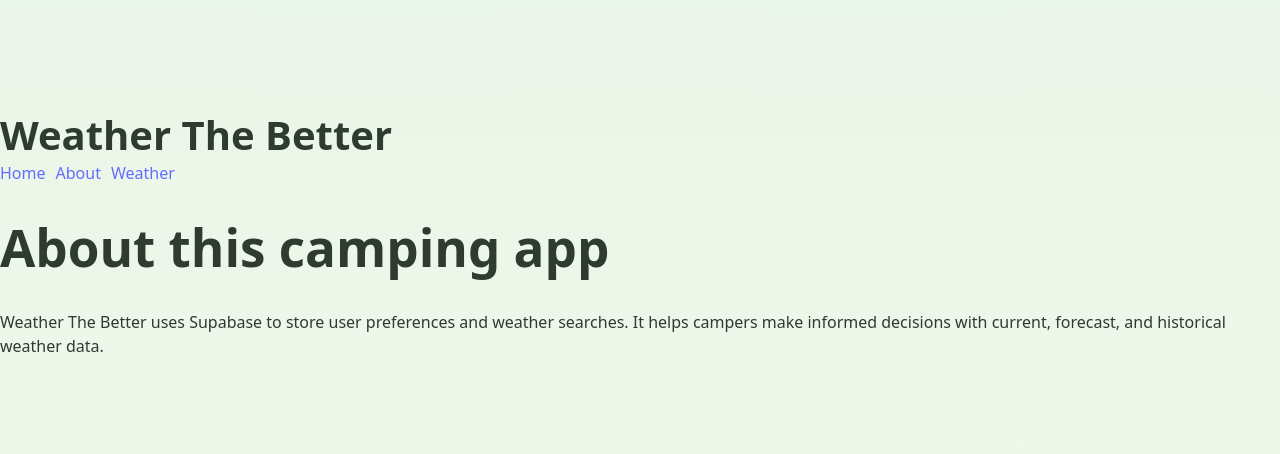
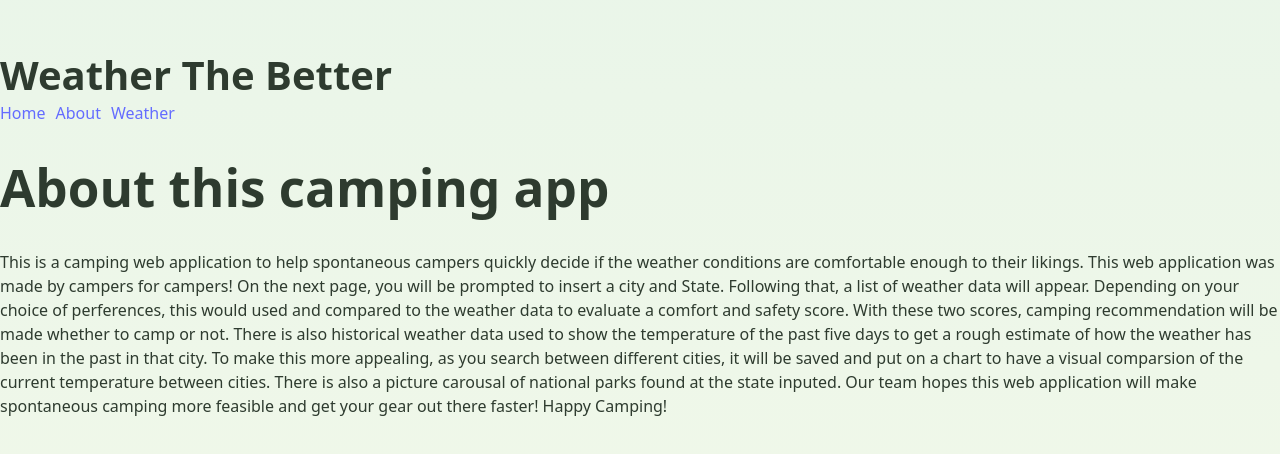
Before and after one commit to ally1195/wtb, a React (Vite) app: page /about in a window 1280 px wide. Shown: the part 170-624 px from the top of the page. Built offline with nearby package versions, Linux system fonts and the light colour scheme; no server answers.

Commit message:
finished about me page and home page and read me page

```diff
--- a/src/pages/AboutPage.tsx
+++ b/src/pages/AboutPage.tsx
@@ -4,8 +4,24 @@ const AboutPage: React.FC = () => (
     <div>
         <h1> About this camping app</h1>
         <p>
-            Weather The Better uses Supabase to store user preferences and weather searches.
-            It helps campers make informed decisions with current, forecast, and historical weather data.
+            This is a camping web application to help spontaneous campers quickly decide if the weather conditions are comfortable enough to their likings.
+            This web application was made by campers for campers! On the next page, you will be prompted to insert a city and State.
+            Following that, a list of weather data will appear. Depending on your choice of perferences,
+            this would used and compared to the weather data to evaluate a comfort and safety score. With these two scores,
+            camping recommendation will be made whether to camp or not.
+
+            There is also historical weather data used to show the temperature of the past five days to get a rough estimate
+            of how the weather has been in the past in that city.
+
+            To make this more appealing, as you search between different cities, it will be saved and put on a chart to have a
+            visual comparsion of the current temperature between cities.
+
+            There is also a picture carousal of national parks found at the state inputed.
+
+            Our team hopes this web application will make spontaneous camping more feasible
+            and get your gear out there faster!
+
+            Happy Camping!
         </p>
     </div>
 );
```
Also changed, not shown: 1 other file (tests, documents, lock files or other folders).
